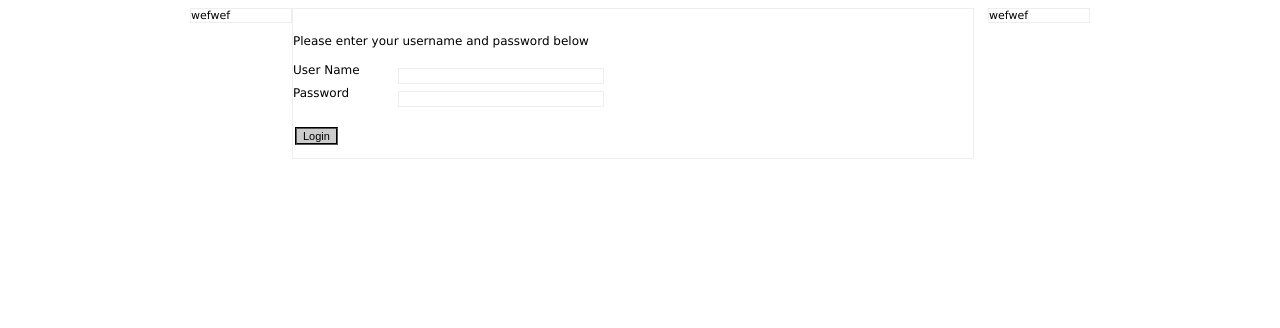
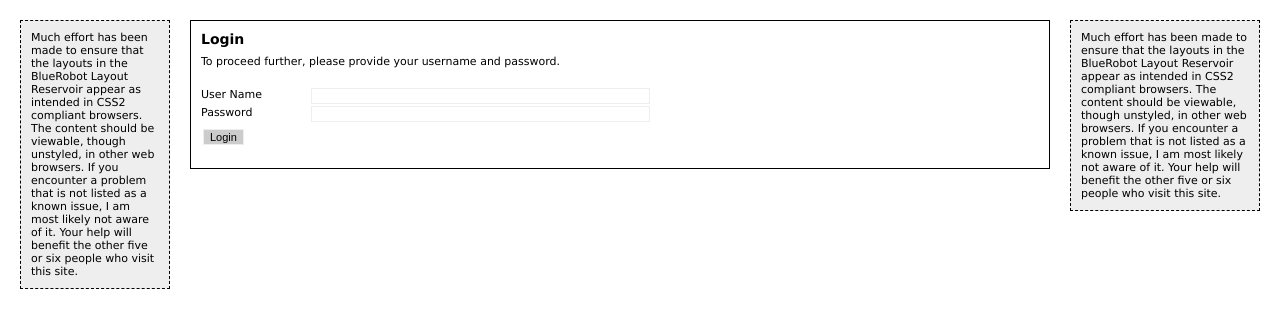
Before and after one commit to neskie/Stewardship-Portal, a PHP site: page /tng_login.php in a window 1280 px wide. Shown: the top 328 px of the page. Run offline with PHP 8.4, Linux system fonts and the light colour scheme; some libraries are stand-ins or nearby versions.

Commit message:
- created a directory to hold db scripts - modified CSS to be more flexible - added different CSS code for handling 3 column layout divs - separated CSS classes between regular html element classes and classes used for specific forms. - modified pages to use new css layout and added some dummy content to pages.
git-svn-id: http://svn.geoborealis.ca/tng_port/trunk@22 48cf7ab6-de19-11db-af8f-61c7962e56a9

```diff
--- a/style.css
+++ b/style.css
@@ -11,36 +11,121 @@
 #container {
 	width: 900px;
 	margin: 0 auto;
+	overflow: ;
 }
 #leftcol {
-	width: 100px;
-	float: left;
-	border: groove;
-	border-width:thin;
+	position:absolute;
+		width:150px;
+		top:20px;
+		left:20px;
+		border:1px dashed black;
+		background-color:#eee;
+		padding:10px;
+		z-index:2;
+		voice-family: "\"}\"";
+			voice-family:inherit;
+			width:128px;
 }
 #content {
-	width: 680px;
-	float: left;
-	border: groove;
-	border-width:thin;
+	position:relative; /* Position is declared "relative" to gain control of stacking order (z-index). */
+		width:auto;
+		min-width:120px;
+		margin:0px 210px 20px 170px;
+		border:1px solid black;
+		background-color:white;
+		padding:10px;
+		z-index:3; /* This allows the content to overlap the right menu in narrow windows in good browsers. */
 }
 #rightcol {
-	width: 100px;
-	float:right;
-	border: groove;
-	border-width:thin;
+	position:absolute;
+		width:190px;
+		top:20px;
+		right:20px;
+		border:1px dashed black;
+		background-color:#eee;
+		padding:10px;
+		z-index:1;
+	/* Again, the ugly brilliant hack. */
+		voice-family: "\"}\"";
+		voice-family:inherit;
+		width:168px;
 }
 /* end divs*/
+
+/* general html elements */
+h1{
+	font-style:bold;
+	font-size: 16px;
+	margin:0px 0px 5px 0px;
+	padding:0px;
+}
+
+h2{
+	font-style:bold;
+	font-size: 14px;
+	margin:0px 0px 5px 0px;
+	padding:0px;
+}
+
+h3{
+	font-style:bold;
+	font-size: 12px;
+	margin:0px 0px 5px 0px;
+	padding:0px;
+}
 
 body{
 	font-family: Verdana, Arial, Helvetica, sans-serif;
 	font-style: normal;
 	font-size: 11px;
+	margin:20px;
+	padding:0px;
 }
 
 br{
 	clear: left;
 }
+
+p {
+	font:11px/20px verdana, arial, helvetica, sans-serif;
+	margin:0px 0px 16px 0px;
+	padding:0px;
+	}
+.Content>p {margin:0px;}
+.Content>p+p {text-indent:30px;}
+
+label{
+	background-color: #FFFFFF;
+	border: none;
+	display:block;
+	float:left;
+	text-align: left;
+	margin-bottom: 5px;
+	margin-right: 10px;
+	/*width:100px; - should be controlled by individual element */
+}
+
+input{
+	font-size: 11px;
+	font-style: normal;
+	background-color: #FFFFFF;
+	border: groove;
+	border-width:thin;
+}
+
+select{
+	font-size: 11px;
+	font-style: normal;
+	background-color: #FFFFFF;
+	border: groove;
+	border-width:thin;
+	/* width:150px; */
+}
+
+/* end general html elements */
+/* ------------------------------------------------------------------- */
+/* form specific css classes */
+/* ------------------------------------------------------------------- */
 
 /*
 	header label
@@ -167,7 +252,6 @@ br{
 	float: left;
 	width: 450px;
 }
-
 .input_regular{
 	font-size: 11px;
 	font-style: normal;
@@ -178,7 +262,7 @@ br{
 	border-width:thin;
 	margin-top: 5px;
 	margin-bottom: 2px;
-	margin-left: 5px;
+	/* margin-left: 5px; */
 	margin-right: 0px;
 }
 
--- a/tng_display_form.php
+++ b/tng_display_form.php
@@ -124,7 +124,6 @@ function validate_files(){
 </script>
 </head>
 <body>
-<div id="container">
 <div id="leftcol">wefwef </div>
 <div id="content">
 	<form id="tng_display_form" name="tng_display_form" method="post" enctype="multipart/form-data" action="tng_display_form.php">
@@ -147,6 +146,6 @@ function validate_files(){
 	</form>
 </div>
 <div id="rightcol"> wefwef  </div>
-</div>
+
 </body>
 </html>
--- a/tng_display_submissions.php
+++ b/tng_display_submissions.php
@@ -51,7 +51,6 @@ function submit_form(elt_type, elt_id){
 
 </head>
 <body>
-<div id="container">
 	<div id="leftcol">wefwef </div>
 	<div id="content">
 		<form id="tng_display_submissions" name="tng_display_submissions" method="post" action="tng_display_submissions.php">
@@ -70,6 +69,5 @@ function submit_form(elt_type, elt_id){
 		</form>
 	</div>
 	<div id="rightcol"> wefwef  </div>
-</div>
 </body>
 </html>
--- a/tng_login.php
+++ b/tng_login.php
@@ -20,24 +20,42 @@ include('tng_login_code.php');
 	<title>TNG Portal Login</title>
 </head>
 <body>
-	<div id="container">
-		<div id="leftcol">wefwef </div>
+	<!--<div id="container"> -->
+		<div id="leftcol">
+				Much effort has been made to ensure that
+			the layouts in the BlueRobot Layout Reservoir appear
+			as intended in CSS2 compliant browsers. The content
+			should be viewable, though unstyled, in other web browsers.
+			If you encounter a problem that is not listed as a known
+			issue, I am most likely not aware of it. Your help will
+			benefit the other five or six people who visit this site.
+		</div>
 		<div id="content">
 			<form id="tng_login_form" name="tng_login_form" method="post" action="tng_login.php">
+				<h2> Login </h2>
+				<p> To proceed further, please provide your username
+					and password.
+				</p>
+
+				<label style="width:100px;"> User Name </label>
+				<input type="text" name="uname" size="50"/>
 				<br/>
-				<p class="lbl_wide"> Please enter your username and password below </p>
+				<label style="width:100px;"> Password </label>
+				<input type="password" name="passwd" size="50" align="right"/>
 				<br/>
-				<br/>
-				<label class="lbl_general"> User Name </label>
-				<input type="text" name="uname" class="input_regular"/><br/>
-
-				<label class="lbl_general"> Password </label>
-				<input type="password" name="passwd"class="input_regular"/> <br><br>
 
 				<input type="submit" value="Login" class="button"/><br/><br/>
 			</form>
 		</div>
-		<div id="rightcol"> wefwef  </div>
-	</div>
+		<div id="rightcol">
+			Much effort has been made to ensure that
+		the layouts in the BlueRobot Layout Reservoir appear
+		as intended in CSS2 compliant browsers. The content
+		should be viewable, though unstyled, in other web browsers.
+		If you encounter a problem that is not listed as a known
+		issue, I am most likely not aware of it. Your help will
+		benefit the other five or six people who visit this site.
+		</div>
+	<!-- </div> -->
 </body>
 </html>
```
Also changed, not shown: index.html (+12 -16 lines), tng_list_forms.php (+69 -7 lines), tng_select_layers.php (+23 -10 lines), 2 other files. Lines whose indentation alone changed are shown as unchanged.
